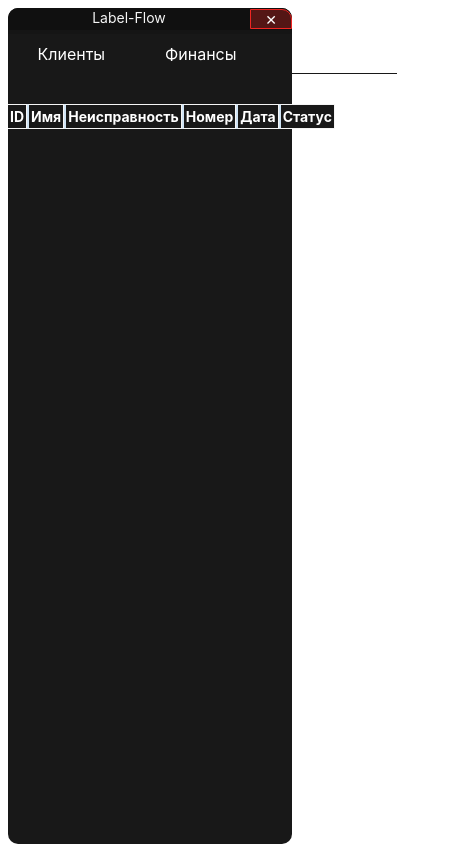
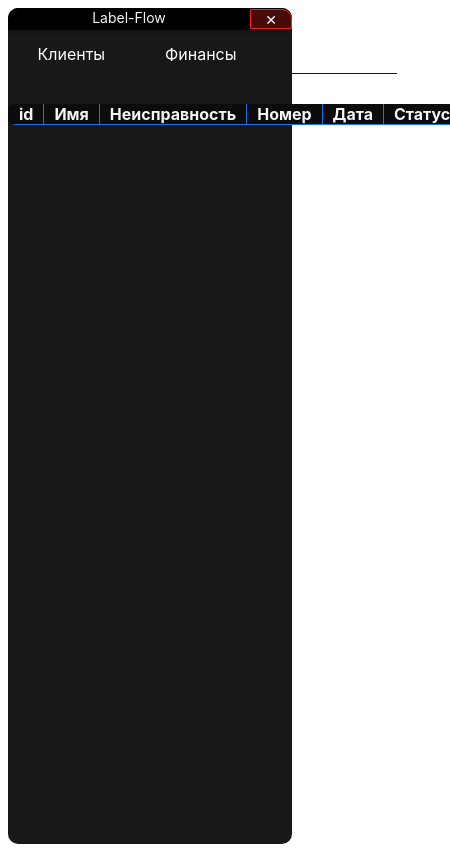
Before and after one commit to InvisibleHawk/label-flow, an Electron app: page src/baseWindow/baseWindow.html in a window 300 px wide. Shown: the whole page, 450 px wide, since content can reach past the window. Drawn offline with Linux system fonts and the light colour scheme; no server answers.

Commit message:
db view on <table> tag

```diff
--- a/src/baseWindow/baseWindow.html
+++ b/src/baseWindow/baseWindow.html
@@ -13,26 +13,23 @@
                    <a>Главное меню</a>
                    <a>Клиенты</a>
                    <a>Финансы</a>
-                   <a>Документы</a>
+                   <a aria-disabled="true">Документы</a>
            </div>
 
+           <table class="data">
+            <tr>
+              <th>id</th>
+              <th>Имя</th>
+              <th>Неисправность</th>
+              <th>Номер</th>
+              <th>Дата</th>
+              <th>Статус</th>
+            </tr>
 
-            <div class="divTable blueTable">
-                <div class="divTableHeading">
-                <div class="divTableRow">
-                <div class="divTableHead">ID</div>
-                <div class="divTableHead">Имя</div>
-                <div class="divTableHead">Неисправность</div>
-                <div class="divTableHead">Номер</div>
-                <div class="divTableHead">Дата</div>
-                <div class="divTableHead">Статус</div>
-                </div>
-                </div>
-                <div class="divTableBody">
+          </table>
 
-                </div>
-                </div>
-           </div>
+
+
     </div>
 
     <script src="baseWindow.js"></script>
--- a/src/baseWindow/db_view.js
+++ b/src/baseWindow/db_view.js
@@ -1,5 +1,5 @@
 const { database } = require('../database')
-const table = document.querySelector('.divTableBody')
+const table = document.querySelector('.data')
 let state = null
 
 const randomID = () => {
@@ -12,14 +12,14 @@ function fetchItems() {
     .then((items) => {
       console.log(items)
       items.map((item) => {
-        table.innerHTML += `<div class="divTableRow">
-                            <div class="divTableCell">${item.id}</div>
-                            <div class="divTableCell">${item.name}</div>
-                            <div class="divTableCell">${item.problem}</div>
-                            <div class="divTableCell">${item.number}</div>
-                            <div class="divTableCell">${item.date}</div>
-                            <div class="divTableCell">${item.status}</div>
-                            </div>`
+        table.innerHTML += `<tr">
+                            <td>${item.id}</td>
+                            <td>${item.name}</td>
+                            <td>${item.problem}</td>
+                            <td>${item.number}</td>
+                            <td>${item.date}</td>
+                            <td>${item.status}</td>
+                            </tr>`
         console.log(item)
       })
     })
@@ -44,3 +44,5 @@ function deleteItem(item) {
 // })
 
 fetchItems()
+fetchItems()
+fetchItems()
--- a/src/styles/baseWindowStyle.css
+++ b/src/styles/baseWindowStyle.css
@@ -18,7 +18,8 @@ body {
   padding-bottom: 4px;
   border-top-left-radius: 10px;
   border-top-right-radius: 10px;
-  background: #101010;
+  background: black;
+
   padding-top: 1px;
   border-bottom: 4px solid #151515;
   text-align: center;
@@ -75,83 +76,55 @@ body {
 }
 
 .menu-wrap > a:hover {
-  border-bottom: 3px solid #1f6feb;
+  color: #1f6feb;
+  border-bottom: 3.5px solid #1f6feb;
 }
 
-div.blueTable {
+table {
+  width: 95%;
   margin: 0 auto;
-  background-color: #181818;
-  width: 90%;
-  text-align: center;
-  align-items: center;
-}
-.divTable.blueTable .divTableCell,
-.divTable.blueTable .divTableHead {
-  border: 1px solid whitesmoke;
-  padding: 3px 2px;
+  border-collapse: collapse;
+  border-radius: 0.5em;
+  overflow: hidden;
+  background: #0c0c0c;
 }
 
-.divTable.blueTable .divTableBody .divTableCell {
-  font-size: 13px;
+th {
+  padding: 0 10px 0 10px;
+  background: #0c0c0c;
+  color: whitesmoke;
+  font-size: 16px;
+  border-left: 1px solid #1f6feb;
+  border-right: 1px solid #1f6feb;
+  border-bottom: 1px solid #1f6feb;
 }
 
-.divTable.blueTable .divTableRow:nth-child(even) {
-  background: #181818;
+td {
+  border-left: 1px solid #1f6feb;
+  border-right: 1px solid #1f6feb;
+  font-size: 12px;
+  color: whitesmoke;
+  padding: 0 3px 0 3px;
+  /* background: #0c0c0c; */
+  border-top: 1px solid #1f6feb;
 }
 
-.divTable.blueTable .divTableHeading {
-  background: #181818;
-  border: 1px solid white;
-}
-.divTable.blueTable .divTableHeading .divTableHead {
-  font-size: 14px;
-  font-weight: bold;
-  color: #ffffff;
-  border-left: 2px solid #d0e4f5;
-}
-.divTable.blueTable .divTableHeading .divTableHead:first-child {
-  border-left: none;
+td:first-child {
+  border-left: 1px solid #0c0c0c;
+  border-right: 1px solid #1f6feb;
 }
 
-.blueTable .tableFootStyle {
-  font-size: 14px;
+td:last-child {
+  border-left: 1px solid #1f6feb;
+  border-right: 1px solid #0c0c0c;
 }
-.blueTable .tableFootStyle .links {
-  text-align: right;
+
+th:first-child {
+  border-left: 1px solid #0c0c0c;
+  border-right: 1px solid #1f6feb;
 }
-.blueTable .tableFootStyle .links a {
-  display: inline-block;
-  background: #1c6ea4;
-  color: #ffffff;
-  padding: 2px 8px;
-  border-radius: 5px;
+
+th:last-child {
+  border-left: 1px solid #1f6feb;
+  border-right: 1px solid #0c0c0c;
 }
-.blueTable.outerTableFooter {
-  border-top: none;
-}
-.blueTable.outerTableFooter .tableFootStyle {
-  padding: 3px 5px;
-}
-/* DivTable.com */
-.divTable {
-  display: table;
-}
-.divTableRow {
-  display: table-row;
-}
-.divTableHeading {
-  display: table-header-group;
-}
-.divTableCell,
-.divTableHead {
-  display: table-cell;
-}
-.divTableHeading {
-  display: table-header-group;
-}
-.divTableFoot {
-  display: table-footer-group;
-}
-.divTableBody {
-  display: table-row-group;
-}
--- a/src/styles/trayWindow.css
+++ b/src/styles/trayWindow.css
@@ -11,7 +11,7 @@ body {
   padding-bottom: 1.5px;
   border-top-left-radius: 10px;
   border-top-right-radius: 10px;
-  background: #101010;
+  background: black;
   padding-top: 5px;
   border-bottom: 4px solid #151515;
   color: whitesmoke;
```
